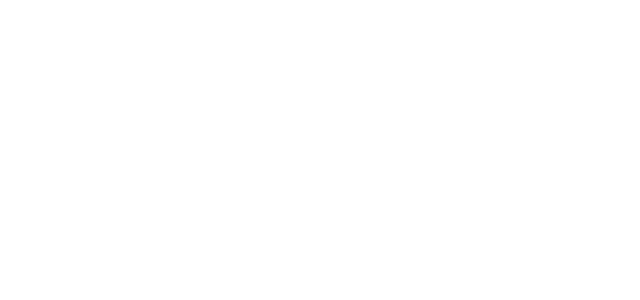
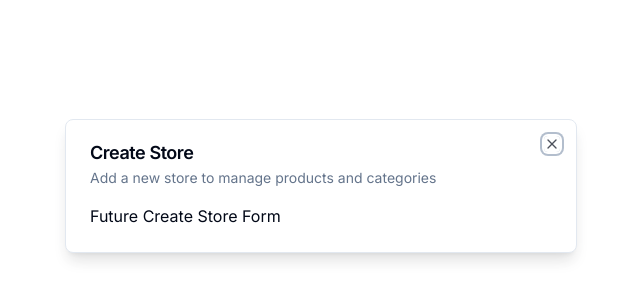
Before and after one commit to vynnydev/v8s-cms-ecommerce, a Next.js app in the folder packages/frontend/ecommerce-admin/: page / in a window 1280 px wide. Shown: the part 214-514 px from the top of the page, without its empty margins (319-959 px from the left). Built offline with nearby package versions, Linux system fonts and the light colour scheme.

Commit message:
feat: add store create modal

```diff
--- a/packages/frontend/ecommerce-admin/app/(root)/page.tsx
+++ b/packages/frontend/ecommerce-admin/app/(root)/page.tsx
@@ -1,9 +1,22 @@
-import { UserButton } from '@clerk/nextjs'
+'use client'
+
+import { useEffect } from 'react'
+
+import { useStoreModal } from '@/hooks/use-store-modal'
+
+import { StoreModal } from '@/components/modals/store-modal'
 
 const SetupPage = () => {
+  const onOpen = useStoreModal((state) => state.onOpen)
+  const isOpen = useStoreModal((state) => state.isOpen)
+
+  useEffect(() => {
+    if (!isOpen) onOpen()
+  }, [isOpen, onOpen])
+
   return (
     <div className="p-4">
-      <UserButton afterSignOutUrl="/" />
+      <StoreModal />
     </div>
   )
 }
--- a/packages/frontend/ecommerce-admin/app/layout.tsx
+++ b/packages/frontend/ecommerce-admin/app/layout.tsx
@@ -1,7 +1,10 @@
-import './globals.css'
 import React from 'react'
 import { Inter } from 'next/font/google'
+
 import { ClerkProvider } from '@clerk/nextjs'
+import { ModalProvider } from '@/providers/modal-provider'
+
+import './globals.css'
 
 const inter = Inter({ subsets: ['latin'] })
 
@@ -18,7 +21,10 @@
   return (
     <ClerkProvider>
       <html lang="en">
-        <body className={inter.className}>{children}</body>
+        <body className={inter.className}>
+          <ModalProvider />
+          {children}
+        </body>
       </html>
     </ClerkProvider>
   )
--- /dev/null
+++ b/packages/frontend/ecommerce-admin/components/modals/store-modal.tsx
@@ -0,0 +1,19 @@
+'use client'
+
+import { useStoreModal } from '@/hooks/use-store-modal'
+import { Modal } from '@/components/ui/modal'
+
+export const StoreModal = () => {
+  const storeModal = useStoreModal()
+
+  return (
+    <Modal
+      title="Create Store"
+      description="Add a new store to manage products and categories"
+      isOpen={storeModal.isOpen}
+      onClose={storeModal.onClose}
+    >
+      Future Create Store Form
+    </Modal>
+  )
+}
--- /dev/null
+++ b/packages/frontend/ecommerce-admin/components/ui/dialog.tsx
@@ -0,0 +1,123 @@
+'use client'
+
+import * as React from 'react'
+import * as DialogPrimitive from '@radix-ui/react-dialog'
+import { X } from 'lucide-react'
+
+import { cn } from '@/lib/utils'
+
+const Dialog = DialogPrimitive.Root
+
+const DialogTrigger = DialogPrimitive.Trigger
+
+const DialogPortal = ({
+  className,
+  ...props
+}: DialogPrimitive.DialogPortalProps) => (
+  <DialogPrimitive.Portal className={cn(className)} {...props} />
+)
+DialogPortal.displayName = DialogPrimitive.Portal.displayName
+
+const DialogOverlay = React.forwardRef<
+  React.ElementRef<typeof DialogPrimitive.Overlay>,
+  React.ComponentPropsWithoutRef<typeof DialogPrimitive.Overlay>
+>(({ className, ...props }, ref) => (
+  <DialogPrimitive.Overlay
+    ref={ref}
+    className={cn(
+      'fixed inset-0 z-50 bg-background/80 backdrop-blur-sm data-[state=open]:animate-in data-[state=closed]:animate-out data-[state=closed]:fade-out-0 data-[state=open]:fade-in-0',
+      className,
+    )}
+    {...props}
+  />
+))
+DialogOverlay.displayName = DialogPrimitive.Overlay.displayName
+
+const DialogContent = React.forwardRef<
+  React.ElementRef<typeof DialogPrimitive.Content>,
+  React.ComponentPropsWithoutRef<typeof DialogPrimitive.Content>
+>(({ className, children, ...props }, ref) => (
+  <DialogPortal>
+    <DialogOverlay />
+    <DialogPrimitive.Content
+      ref={ref}
+      className={cn(
+        'fixed left-[50%] top-[50%] z-50 grid w-full max-w-lg translate-x-[-50%] translate-y-[-50%] gap-4 border bg-background p-6 shadow-lg duration-200 data-[state=open]:animate-in data-[state=closed]:animate-out data-[state=closed]:fade-out-0 data-[state=open]:fade-in-0 data-[state=closed]:zoom-out-95 data-[state=open]:zoom-in-95 data-[state=closed]:slide-out-to-left-1/2 data-[state=closed]:slide-out-to-top-[48%] data-[state=open]:slide-in-from-left-1/2 data-[state=open]:slide-in-from-top-[48%] sm:rounded-lg md:w-full',
+        className,
+      )}
+      {...props}
+    >
+      {children}
+      <DialogPrimitive.Close className="absolute right-4 top-4 rounded-sm opacity-70 ring-offset-background transition-opacity hover:opacity-100 focus:outline-none focus:ring-2 focus:ring-ring focus:ring-offset-2 disabled:pointer-events-none data-[state=open]:bg-accent data-[state=open]:text-muted-foreground">
+        <X className="h-4 w-4" />
+        <span className="sr-only">Close</span>
+      </DialogPrimitive.Close>
+    </DialogPrimitive.Content>
+  </DialogPortal>
+))
+DialogContent.displayName = DialogPrimitive.Content.displayName
+
+const DialogHeader = ({
+  className,
+  ...props
+}: React.HTMLAttributes<HTMLDivElement>) => (
+  <div
+    className={cn(
+      'flex flex-col space-y-1.5 text-center sm:text-left',
+      className,
+    )}
+    {...props}
+  />
+)
+DialogHeader.displayName = 'DialogHeader'
+
+const DialogFooter = ({
+  className,
+  ...props
+}: React.HTMLAttributes<HTMLDivElement>) => (
+  <div
+    className={cn(
+      'flex flex-col-reverse sm:flex-row sm:justify-end sm:space-x-2',
+      className,
+    )}
+    {...props}
+  />
+)
+DialogFooter.displayName = 'DialogFooter'
+
+const DialogTitle = React.forwardRef<
+  React.ElementRef<typeof DialogPrimitive.Title>,
+  React.ComponentPropsWithoutRef<typeof DialogPrimitive.Title>
+>(({ className, ...props }, ref) => (
+  <DialogPrimitive.Title
+    ref={ref}
+    className={cn(
+      'text-lg font-semibold leading-none tracking-tight',
+      className,
+    )}
+    {...props}
+  />
+))
+DialogTitle.displayName = DialogPrimitive.Title.displayName
+
+const DialogDescription = React.forwardRef<
+  React.ElementRef<typeof DialogPrimitive.Description>,
+  React.ComponentPropsWithoutRef<typeof DialogPrimitive.Description>
+>(({ className, ...props }, ref) => (
+  <DialogPrimitive.Description
+    ref={ref}
+    className={cn('text-sm text-muted-foreground', className)}
+    {...props}
+  />
+))
+DialogDescription.displayName = DialogPrimitive.Description.displayName
+
+export {
+  Dialog,
+  DialogTrigger,
+  DialogContent,
+  DialogHeader,
+  DialogFooter,
+  DialogTitle,
+  DialogDescription,
+}
--- /dev/null
+++ b/packages/frontend/ecommerce-admin/components/ui/modal.tsx
@@ -0,0 +1,44 @@
+'use client'
+import React from 'react'
+
+import {
+  Dialog,
+  DialogContent,
+  DialogDescription,
+  DialogHeader,
+  DialogTitle,
+} from '@/components/ui/dialog'
+
+interface ModalProps {
+  title: string
+  description: string
+  isOpen: boolean
+  onClose: () => void
+  children?: React.ReactNode
+}
+
+export const Modal: React.FC<ModalProps> = ({
+  title,
+  description,
+  isOpen,
+  onClose,
+  children,
+}) => {
+  const onChange = (open: boolean) => {
+    if (!open) {
+      onClose()
+    }
+  }
+
+  return (
+    <Dialog open={isOpen} onOpenChange={onChange}>
+      <DialogContent>
+        <DialogHeader>
+          <DialogTitle>{title}</DialogTitle>
+          <DialogDescription>{description}</DialogDescription>
+        </DialogHeader>
+        <div>{children}</div>
+      </DialogContent>
+    </Dialog>
+  )
+}
--- /dev/null
+++ b/packages/frontend/ecommerce-admin/hooks/use-store-modal.tsx
@@ -0,0 +1,13 @@
+import { create } from 'zustand'
+
+interface useStoreModalStore {
+  isOpen: boolean
+  onOpen: () => void
+  onClose: () => void
+}
+
+export const useStoreModal = create<useStoreModalStore>((set) => ({
+  isOpen: false,
+  onOpen: () => set({ isOpen: true }),
+  onClose: () => set({ isOpen: false }),
+}))
--- a/packages/frontend/ecommerce-admin/package.json
+++ b/packages/frontend/ecommerce-admin/package.json
@@ -10,6 +10,7 @@
   },
   "dependencies": {
     "@clerk/nextjs": "^4.21.3",
+    "@radix-ui/react-dialog": "^1.0.4",
     "@radix-ui/react-slot": "^1.0.2",
     "@types/node": "20.3.3",
     "@types/react": "18.2.14",
@@ -27,7 +28,8 @@
     "tailwind-merge": "^1.13.2",
     "tailwindcss": "3.3.2",
     "tailwindcss-animate": "^1.0.6",
-    "typescript": "5.1.6"
+    "typescript": "5.1.6",
+    "zustand": "^4.3.9"
   },
   "devDependencies": {
     "@rocketseat/eslint-config": "^1.2.0"
--- /dev/null
+++ b/packages/frontend/ecommerce-admin/providers/modal-provider.tsx
@@ -0,0 +1,21 @@
+'use client'
+
+import { StoreModal } from '@/components/modals/store-modal'
+
+import { useEffect, useState } from 'react'
+
+export const ModalProvider = () => {
+  const [isMounted, setIsMounted] = useState(false)
+
+  useEffect(() => {
+    setIsMounted(true)
+  }, [])
+
+  if (!isMounted) return null
+
+  return (
+    <>
+      <StoreModal />
+    </>
+  )
+}
```
Also changed, not shown: 1 other file (tests, documents, lock files or other folders).
